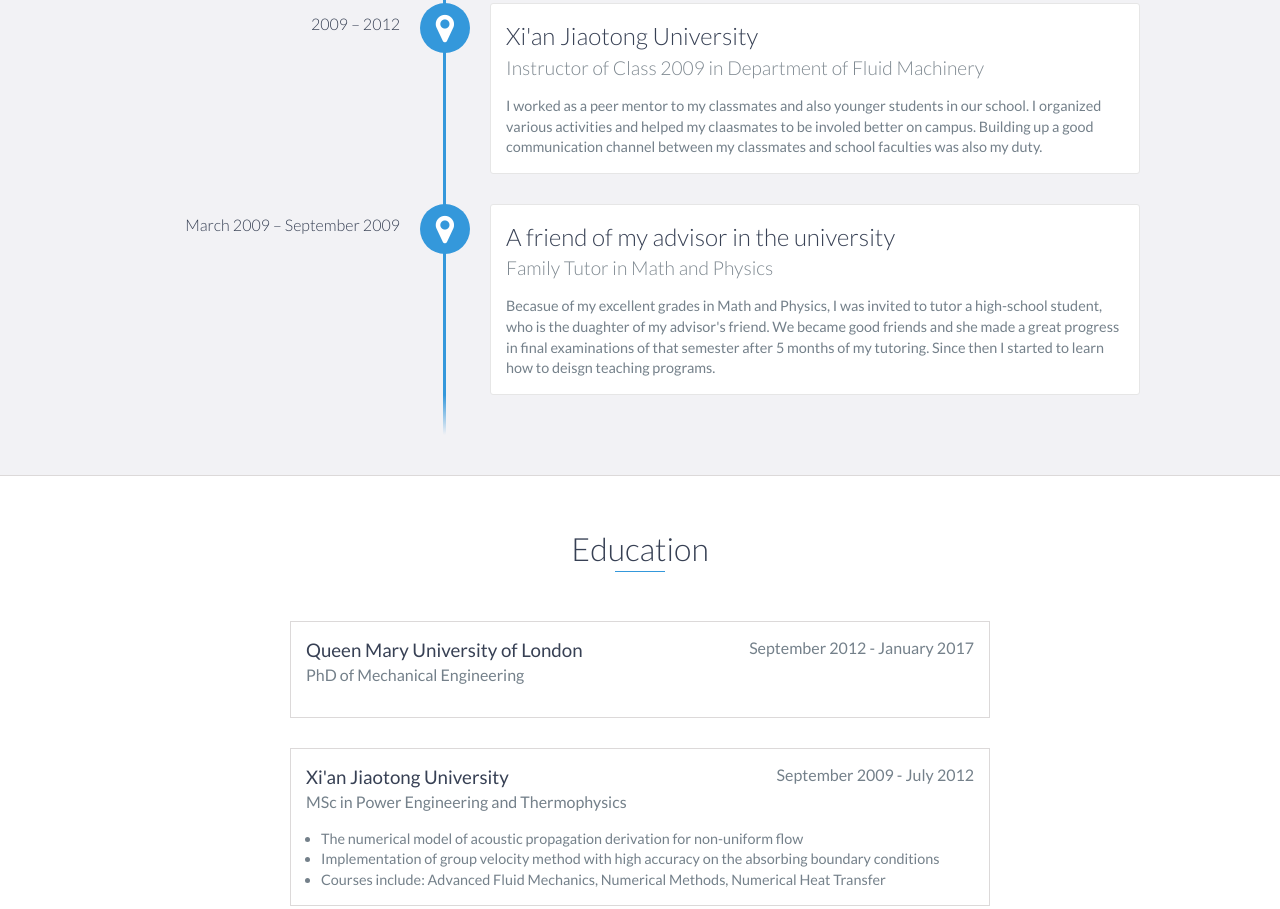
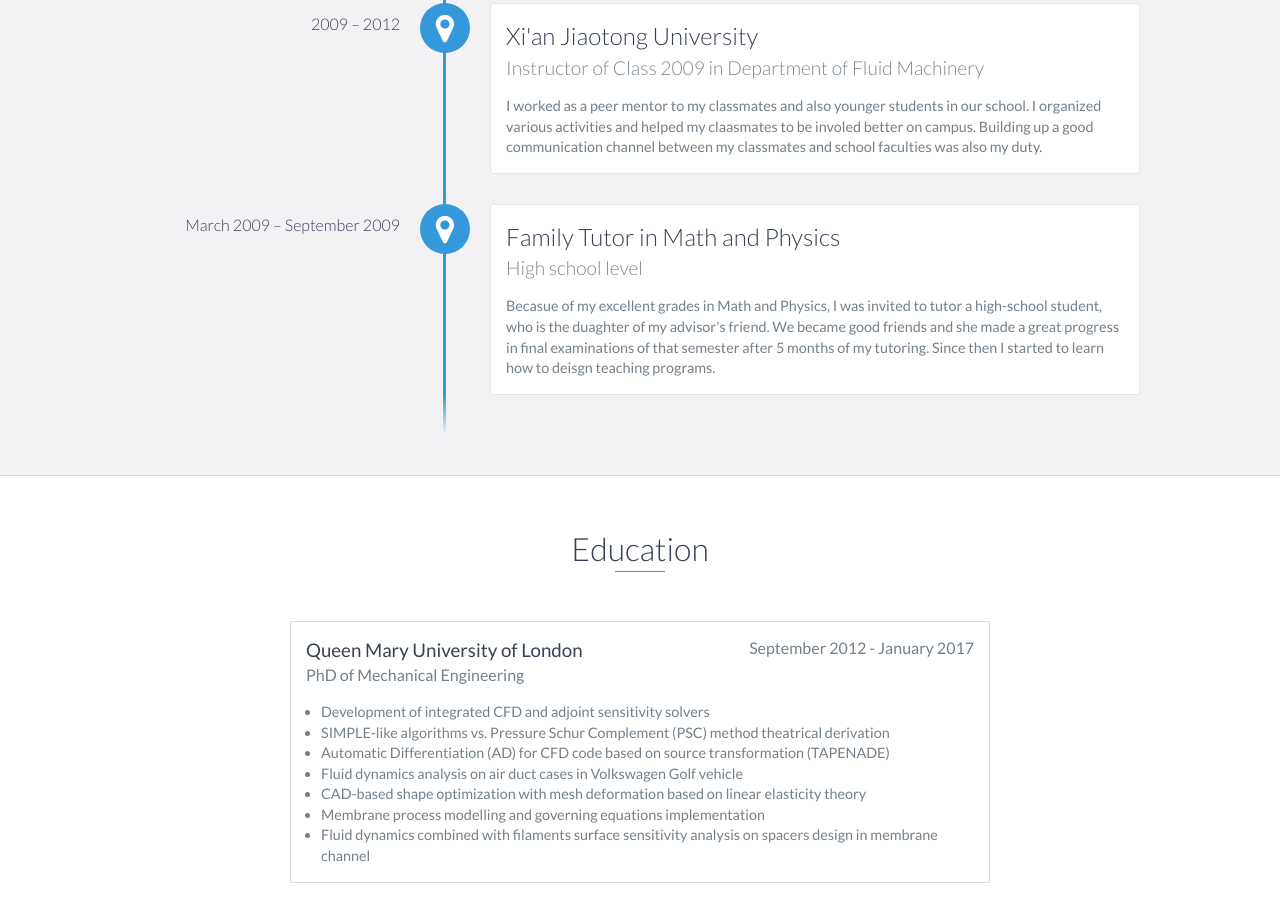
Before and after one commit to guliyolanda/guliyolanda.github.io, a website: page index.html in a window 1280 px wide. Shown: the part 1598-2507 px from the top of the page. Drawn offline with nearby package versions, Linux system fonts and the light colour scheme.

Commit message:
add phd project

```diff
--- a/index.html
+++ b/index.html
@@ -115,8 +115,8 @@
 
 
             <div data-date="March 2009 – September 2009">
-                <h3> A friend of my advisor in the university</h3>
-                <h4>Family Tutor in Math and Physics</h4>
+                <h3> Family Tutor in Math and Physics </h3>
+                <h4> High school level</h4>
                 <p>
 		Becasue of my excellent grades in Math and Physics, I was invited to tutor a high-school student, who is the duaghter of my advisor's friend. We became good friends and she made a great progress in final examinations of that semester after 5 months of my tutoring. Since then I started to learn how to deisgn teaching programs.
                </p>
@@ -131,9 +131,29 @@
             <h3>Queen Mary University of London</h3>
             <span class="education-date">September 2012 - January 2017</span>
             <h4>PhD of Mechanical Engineering</h4>
-            <p>
-
-            </p>
+            <ul>
+		<li>
+			Development of integrated CFD and adjoint sensitivity solvers
+		</li>
+		<li>
+			SIMPLE-like algorithms vs. Pressure Schur Complement (PSC) method theatrical derivation
+		</li>
+		<li>
+			Automatic Differentiation (AD) for CFD code based on source transformation (TAPENADE)
+		</li>
+		<li>
+			Fluid dynamics analysis on air duct cases in Volkswagen Golf vehicle
+		</li>
+		<li>
+			CAD-based shape optimization with mesh deformation based on linear elasticity theory
+		</li>
+		<li>
+			Membrane process modelling and governing equations implementation
+		</li>
+		<li>
+			Fluid dynamics combined with filaments surface sensitivity analysis on spacers design in membrane channel
+		</li>
+	    </ul>
         </div>
         <!-- End .education-block -->
 
```
